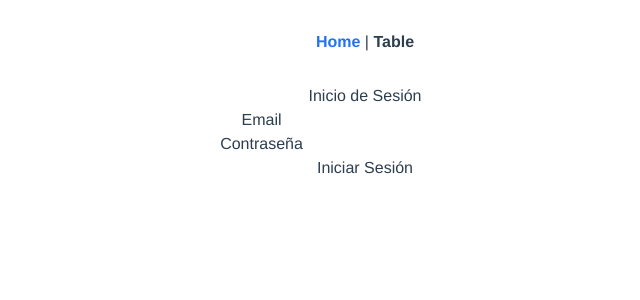
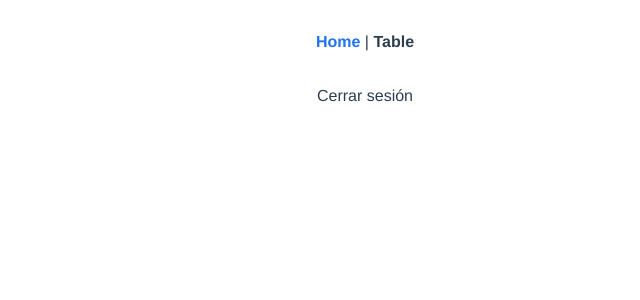
Before and after one commit to EstebanAF/prueba-tecnica-vue, a Vue app: page / in a window 1280 px wide. Shown: the top 300 px of the page, without its empty margins (275-915 px from the left). Built offline with nearby package versions, Linux system fonts and the light colour scheme.

Commit message:
crud login loguot and select all ready

```diff
--- a/src/components/FormLogin.vue
+++ b/src/components/FormLogin.vue
@@ -1,6 +1,6 @@
 <template>
   <div class="min-h-screen flex items-center justify-center bg-gray-100">
-    <div v-if="!user">
+    <div v-if="user=undefined">
       <div class="max-w-md w-full bg-white p-8 shadow-md">
         <h2 class="text-2xl font-bold mb-4">Inicio de Sesión</h2>
         <form @submit.prevent="submitForm">
@@ -28,7 +28,7 @@
 import {ref,Ref} from 'vue'
 import {login,logout,getCurrentUser} from "@/supabase/Crud"
 
-let user:Ref = ref()
+let user:Ref = ref(getCurrentUser())
 let email:Ref =  ref('')
 let password:Ref = ref('')
 
@@ -44,7 +44,7 @@ const logoutApp = async ()=> {
   console.log('Cerrando sesión...');
   let error  = await logout()
   user.value = await getCurrentUser()
-
+  console.log(user.value)
 }
 </script>
 
--- a/src/components/ListPatients.vue
+++ b/src/components/ListPatients.vue
@@ -75,10 +75,11 @@ const patientsAdd = async () => {
     console.log(data)
     patients.value = data
 }
+patientsAdd()
 let count_patients:Ref<number> = ref(235)
 
 //this is for searech bar
-let search = ref('hola')
+let search = ref('')
 
 // this is for modal information
 let PatientModal = {
```
